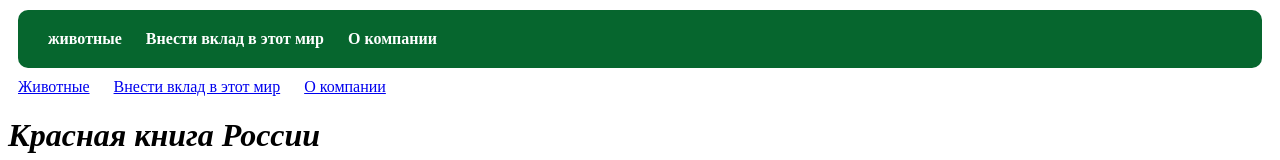
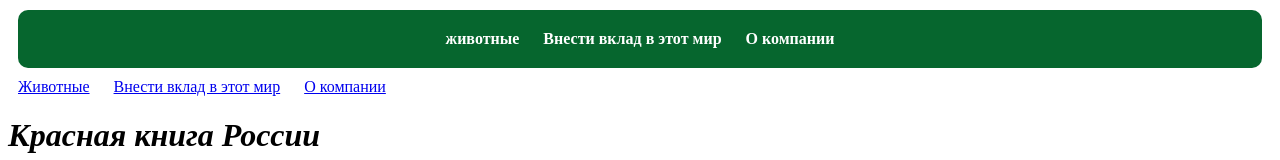
Before and after one commit to Dan82483/KKR, a plain HTML site: page index.html in a window 1280 px wide. Shown: the top 160 px of the page. Drawn offline with Linux system fonts and the light colour scheme.

Commit message:
Update style.css

```diff
--- a/style.css
+++ b/style.css
@@ -9,7 +9,9 @@ header {
 header *{
     margin: 10px;
 }
-
+header p {
+    text-align:center;
+}
 nav a {
     margin: 10px;
 }
```
